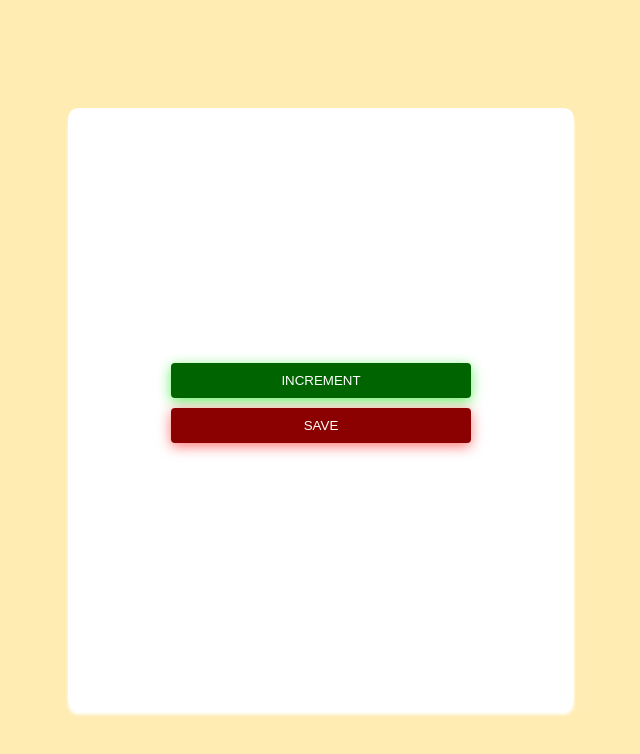
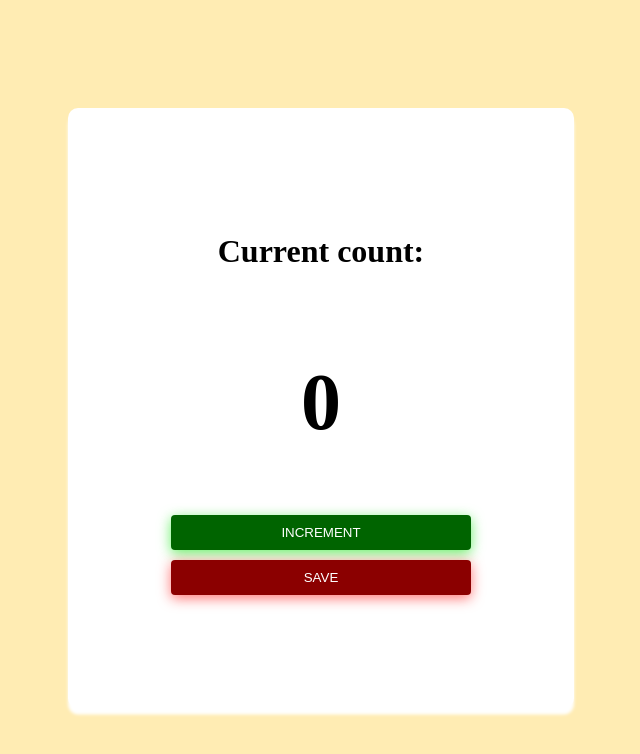
Before and after one commit to amblessedezejim/Creating-a-people-counter-app, a plain HTML site: page index.html in a window 1280 px wide. Shown: the whole page, without its empty margins (319-959 px from the left). Drawn offline with Linux system fonts and the light colour scheme.

Commit message:
Initialize count as 0

```diff
--- a/index.html
+++ b/index.html
@@ -10,6 +10,8 @@
 
 <body>
  <div class="container">
+  <h1>Current count:</h1>
+  <h2 class="count-el">0</h2>
   <button id="increment-btn" class="btn">INCREMENT</button>
   <button id="save-btn" class="btn">SAVE</button>
  </div>
--- a/styles.css
+++ b/styles.css
@@ -18,6 +18,10 @@ body {
  height: 75%;
  border-radius: 10px;
  box-shadow: 0 0.4rem 0.2rem 0 #fff;
+}
+
+h2 {
+ font-size: 5rem;
 }
 
 .btn {
```
